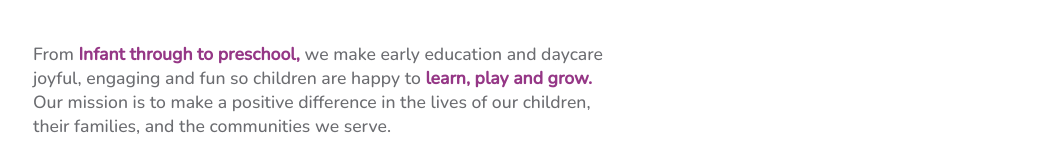
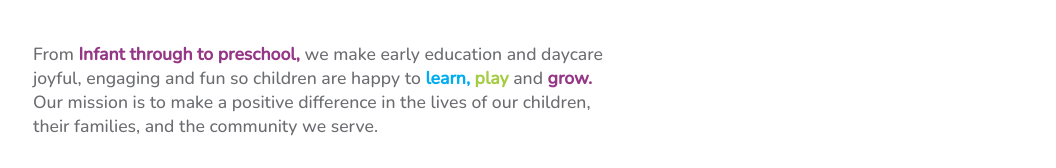
Before and after one commit to Babalwa01/bayathandwa-day-care, a React (Vite) app: page / in a window 1280 px wide. Shown: the part 462-630 px from the top of the page, without its empty margins (31-1087 px from the left). Built offline with nearby package versions, Linux system fonts and the light colour scheme.

Commit message:
updated font colors and text

```diff
--- a/src/container/Header/Header.scss
+++ b/src/container/Header/Header.scss
@@ -117,6 +117,10 @@
   }
 }
 
+.blue-text {
+  color: var(--blue-color);
+}
+
 .purple-text {
   color: var(--purple-color);
 }
--- a/src/container/Header/Header.tsx
+++ b/src/container/Header/Header.tsx
@@ -13,20 +13,30 @@ const Header = () => {
       >
         <div className="app__header-heading">
           <h1>
-            <span className="purple-text">happy</span><br />
-            <span className="green-text">happens</span><br />
+            <span className="purple-text">happy</span>
+            <br />
+            <span className="green-text">happens</span>
+            <br />
             <span className="orange-text">here.</span>
           </h1>
           <p>
-            From <span className="purple-text bold-text">Infant through to preschool,</span> we make early
-            education and daycare joyful, engaging and fun so children are happy
-            to <span className="purple-text bold-text">learn, play and grow.</span>
+            From{" "}
+            <span className="purple-text bold-text">
+              Infant through to preschool,
+            </span>{" "}
+            we make early education and daycare joyful, engaging and fun so
+            children are happy to{" "}
+            <span className="blue-text bold-text">learn,</span>{" "}
+            <span className="green-text bold-text">play</span> and{" "}
+            <span className="purple-text bold-text">grow.</span>
             <br />
             Our mission is to make a positive difference in the lives of our
-            children, their families, and the communities we serve.
+            children, their families, and the community we serve.
           </p>
           <div className="app__header-see-more">
-            <a href="#Our Activities"><span className="see-more-span">See our key activities</span></a>
+            <a href="#Our Activities">
+              <span className="see-more-span">See our key activities</span>
+            </a>
             <AiOutlineArrowRight />
           </div>
         </div>
```
